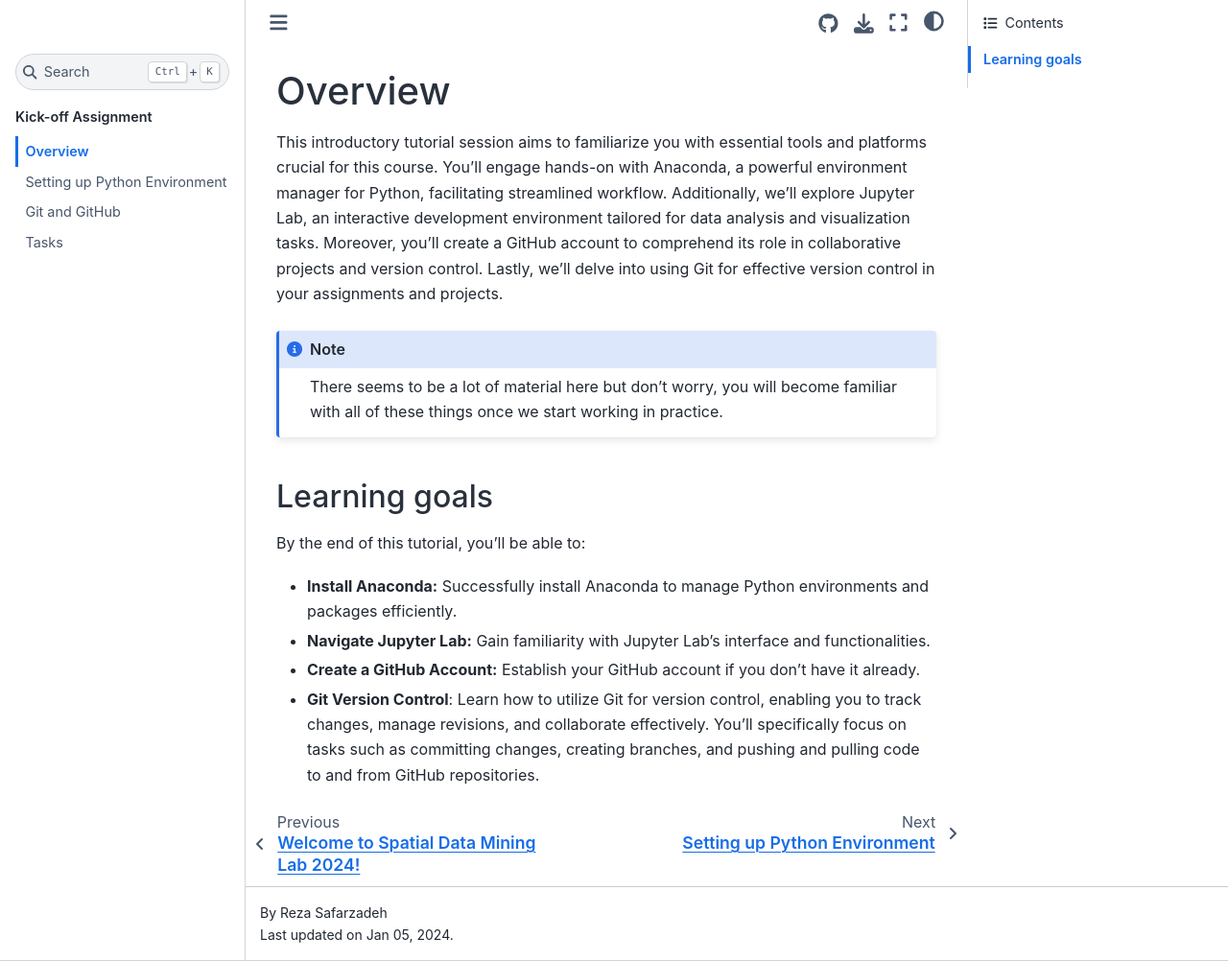
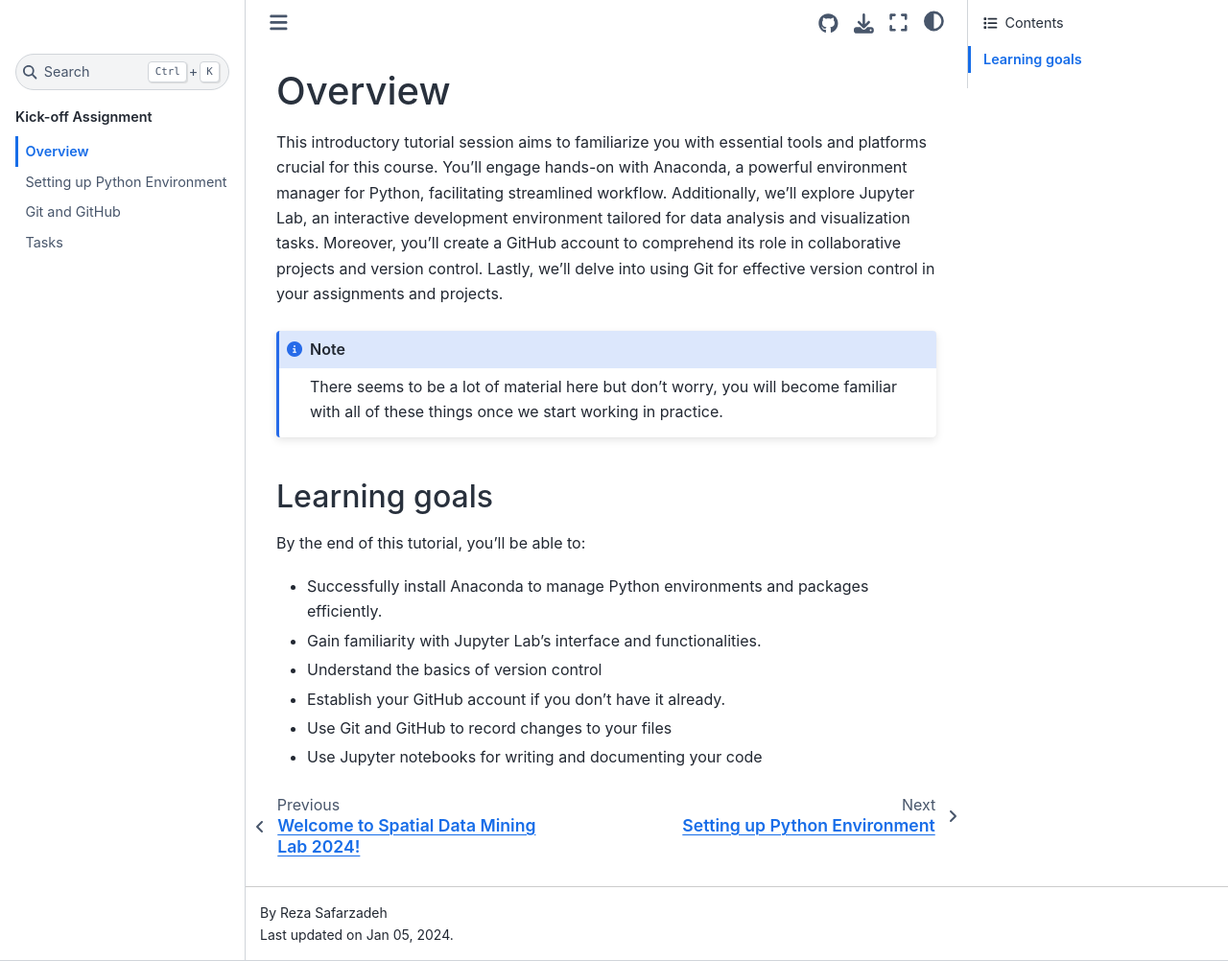
Before and after one commit to safarzadeh-reza/ENGO645-Assignments, a Sphinx documentation site: the page built from source/tutorials/L1/overview.rst, in a window 1280 px wide and 1002 px high. Shown: the whole window at 96% size. Built offline with Sphinx 7.4.7 and the Sphinx Book theme 1.1.4, drawn with Linux system fonts in a browser that asks for light colours.

Commit message:
edit_github

```diff
--- a/source/tutorials/L1/overview.rst
+++ b/source/tutorials/L1/overview.rst
@@ -16,11 +16,12 @@
 
 By the end of this tutorial, you'll be able to:
 
-- **Install Anaconda:** Successfully install Anaconda to manage Python environments and packages efficiently.
-- **Navigate Jupyter Lab:** Gain familiarity with Jupyter Lab's interface and functionalities.
-- **Create a GitHub Account:** Establish your GitHub account if you don't have it already.
-- **Git Version Control**: Learn how to utilize Git for version control, enabling you to track changes, manage revisions, and collaborate effectively. You'll specifically focus on tasks such as committing changes, creating branches, and pushing and pulling code to and from GitHub repositories.
-
+- Successfully install Anaconda to manage Python environments and packages efficiently.
+- Gain familiarity with Jupyter Lab's interface and functionalities.
+- Understand the basics of version control
+- Establish your GitHub account if you don't have it already.
+- Use Git and GitHub to record changes to your files
+- Use Jupyter notebooks for writing and documenting your code
 
 .. Tutorial  slides
 .. --------------
```
Also changed, not shown: source/tutorials/L1/git_and_github.rst (+70 -34 lines), source/tutorials/L1/img/github_logo.png (added), source/tutorials/L1/img/version_control_01.png (added), source/tutorials/L1/img/version_control_02.png (added).
